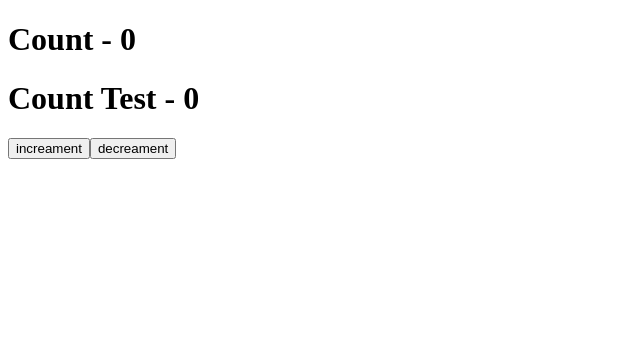
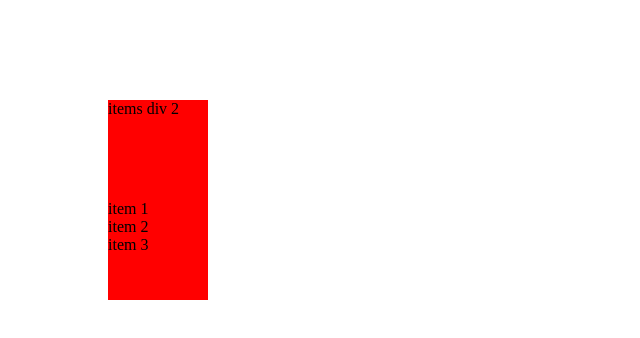
Before and after one commit to sagarhasan273/React.Js, a React (Create React App) app: page / in a window 1280 px wide. Shown: the top 338 px of the page, without its empty margins (0-640 px from the left). Built offline with nearby package versions, Linux system fonts and the light colour scheme.

Commit message:
position css

```diff
--- a/src/App.js
+++ b/src/App.js
@@ -1,10 +1,10 @@
 import React from 'react';
-import Counter from './component/Counter';
+import PositionCSS from './component/PositionCSS';
 
 export default function App() {
   return (
     <div>
-      <Counter />
+      <PositionCSS />
     </div>
   );
 }
--- /dev/null
+++ b/src/component/PositionCSS.js
@@ -0,0 +1,17 @@
+import React from 'react';
+
+function PositionCSS() {
+  return (
+    <div style={{ margin: '100px' }}>
+      <div style={{ height: '100px', width: '100px', background: 'red' }}>items div 2</div>
+      <div style={{ height: '100px', width: '100px', background: 'red', position: 'absolute', zIndex: 1 }}>
+        <div style={{ position: 'relative' }}>item 1</div>
+        <div>item 2</div>
+        <div>item 3</div>
+      </div>
+      <div style={{ height: '100px', width: '100px', background: 'red' }}>items div 1</div>
+    </div>
+  );
+}
+
+export default PositionCSS;
```
